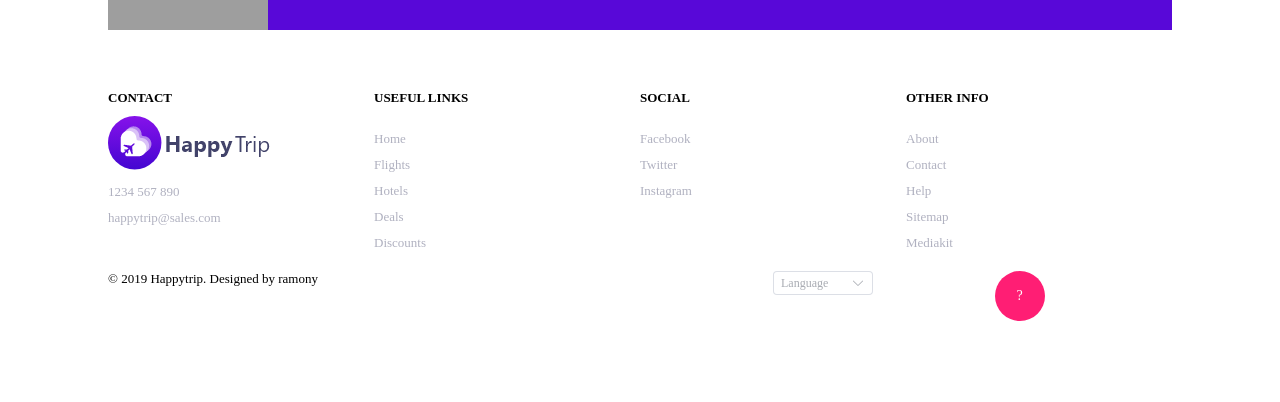
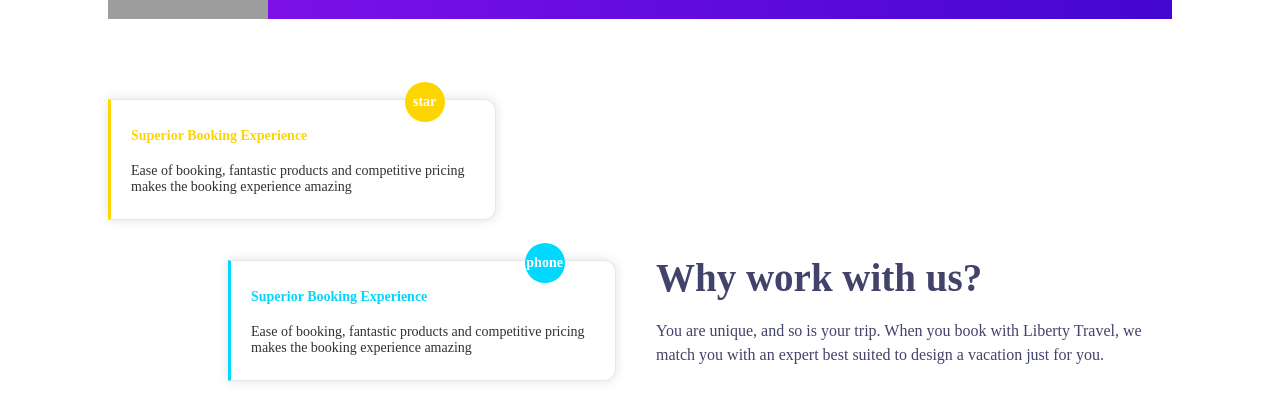
Before and after one commit to Ma9da/V-app, a Vue app: page / in a window 1280 px wide. Shown: the part 2342-2744 px from the top of the page. Before the commit the page ends 2673 px from the top, so only its background shows below. Built offline with nearby package versions, Linux system fonts and the light colour scheme; grey boxes are pictures that could not be loaded.

Commit message:
add whyWorkWithUs section

```diff
--- a/src/assets/style/pages/_home.scss
+++ b/src/assets/style/pages/_home.scss
@@ -60,3 +60,9 @@
   background-color: #ebebef;
   border-bottom: 2px solid #b0b1c0;
 }
+
+// headers
+h1 {
+  font-size: 39px !important;
+  margin: 5px 0;
+}
--- a/src/components/Static/TheHeader.vue
+++ b/src/components/Static/TheHeader.vue
@@ -7,9 +7,7 @@
   >
     <span><img src="../../../public/logo.png" alt="logo" /></span>
     <div class="flex-grow" />
-    <el-menu-item index="1">
-      <img src="@/assets/icons/home.png" alt="" /> Home</el-menu-item
-    >
+    <el-menu-item index="1"> Home</el-menu-item>
     <el-menu-item index="2">Flights</el-menu-item>
     <el-menu-item index="3">Hotels</el-menu-item>
 
--- a/src/views/HomeView.vue
+++ b/src/views/HomeView.vue
@@ -514,7 +514,9 @@
     </el-col>
   </el-row>
 
-  <el-row class="mb-10 bg-#5808D8 text-white py-60">
+  <el-row
+    class="mb-20 text-white py-60 bg-gradient-to-r from-#8612EA to-#4406D1"
+  >
     <el-col :span="24" :md="12">
       <h2>Get the Happy Trip App !</h2>
       <p class="w-80 leading-6">
@@ -543,6 +545,131 @@
       alt=""
       class="w-40 absolute bottom-0 left-0"
     />
+  </el-row>
+
+  <el-row class="mb-10">
+    <el-col :span="24" :md="12">
+      <el-row>
+        <el-col :span="24" class="mb-10">
+          <el-card
+            class="rounded-l-0 rounded-r-3 border-l-3 border-l-#FDD500 relative overflow-visible w-96"
+            :body-style="{
+              padding: '10px 10px 10px 20px',
+            }"
+          >
+            <div
+              class="rounded-full p-3 border-1 border-#FDD500 w-fit absolute -top-1/4 right-1/10"
+            >
+              <el-avatar
+                :size="40"
+                style="background-color: #fdd500"
+                class="font-bold"
+              >
+                star
+              </el-avatar>
+            </div>
+
+            <h4 class="text-[14px] text-#FDD500">
+              Superior Booking Experience
+            </h4>
+
+            <p class="text-[14px]">
+              Ease of booking, fantastic products and competitive pricing makes
+              the booking experience amazing
+            </p>
+          </el-card>
+        </el-col>
+
+        <el-col :span="24" class="mb-10 ml-30">
+          <el-card
+            class="rounded-l-0 rounded-r-3 border-l-3 border-l-#00D8FD relative overflow-visible w-96"
+            :body-style="{
+              padding: '10px 10px 10px 20px',
+            }"
+          >
+            <div
+              class="rounded-full p-3 border-1 border-#00D8FD w-fit absolute -top-1/4 right-1/10"
+            >
+              <el-avatar
+                :size="40"
+                style="background-color: #00d8fd"
+                class="font-bold"
+              >
+                phone
+              </el-avatar>
+            </div>
+
+            <h4 class="text-[14px] text-#00D8FD">
+              Superior Booking Experience
+            </h4>
+
+            <p class="text-[14px]">
+              Ease of booking, fantastic products and competitive pricing makes
+              the booking experience amazing
+            </p>
+          </el-card>
+        </el-col>
+
+        <el-col :span="24" class="mb-10">
+          <el-card
+            class="rounded-l-0 rounded-r-3 border-l-3 border-l-#FF1E74 relative overflow-visible w-96"
+            :body-style="{
+              padding: '10px 10px 10px 20px',
+            }"
+          >
+            <div
+              class="rounded-full p-3 border-1 border-#FF1E74 w-fit absolute -top-1/4 right-1/10"
+            >
+              <el-avatar
+                :size="40"
+                style="background-color: #ff1e74"
+                class="font-bold"
+              >
+                smile
+              </el-avatar>
+            </div>
+
+            <h4 class="text-[14px] text-#FF1E74">
+              Superior Booking Experience
+            </h4>
+
+            <p class="text-[14px]">
+              Ease of booking, fantastic products and competitive pricing makes
+              the booking experience amazing
+            </p>
+          </el-card>
+        </el-col>
+      </el-row>
+    </el-col>
+
+    <el-col
+      :span="24"
+      :md="12"
+      class="text-#42436A px-4 py-2 flex flex-col justify-center"
+    >
+      <h1 class="text-7 leading-10">Why work with us?</h1>
+
+      <p class="leading-6 mb-15">
+        You are unique, and so is your trip. When you book with Liberty Travel,
+        we match you with an expert best suited to design a vacation just for
+        you.
+      </p>
+    </el-col>
+  </el-row>
+
+  <el-row class="mb-10">
+    <el-col
+      :span="24"
+      :md="12"
+      class="text-#42436A px-4 py-2 flex flex-col justify-center"
+    >
+      <h1 class="text-7 leading-10">Sign up for weekly deals*</h1>
+
+      <p class="leading-6 mb-15">
+        Subscribe to our newsletter so we can spam you with offers and
+        discounts.
+      </p>
+    </el-col>
   </el-row>
 </template>
 
```
